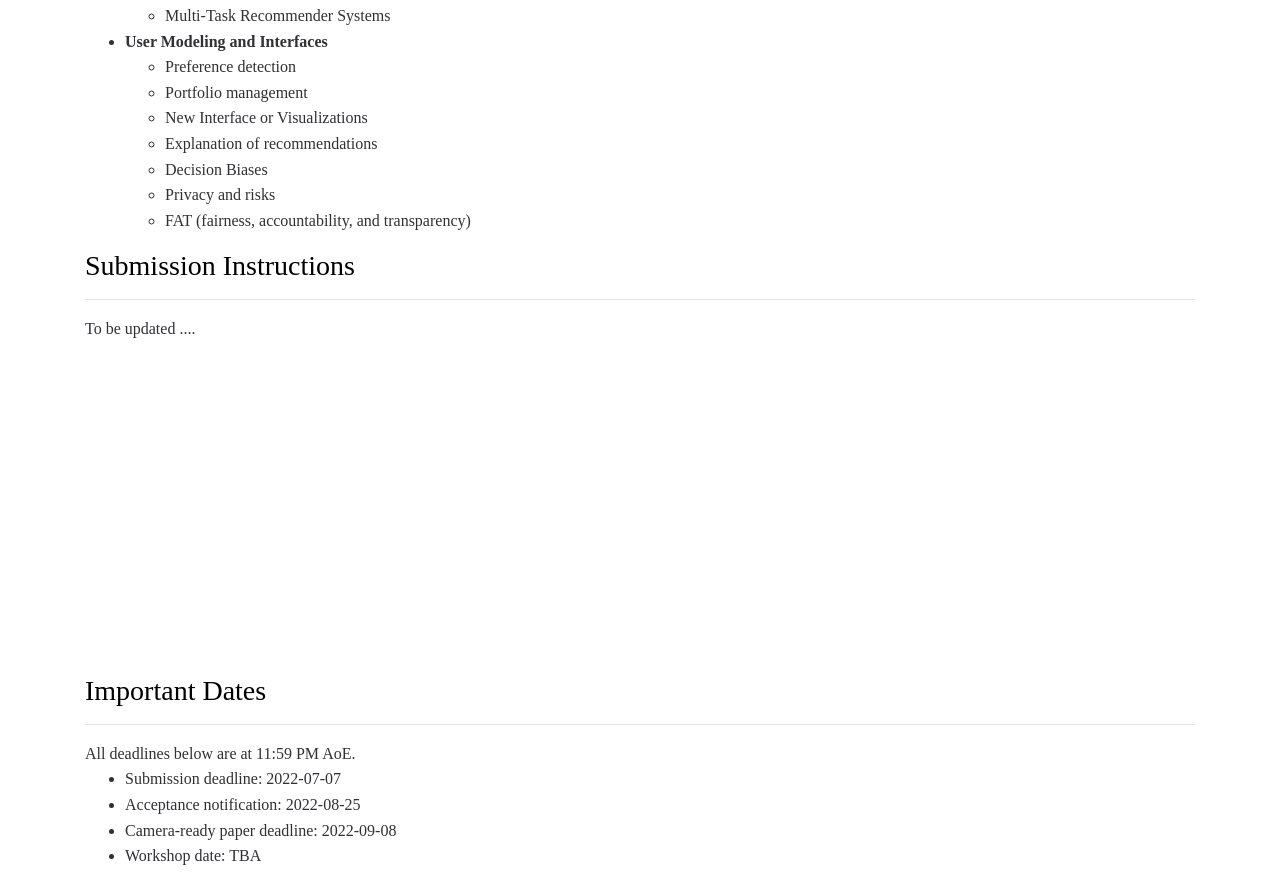
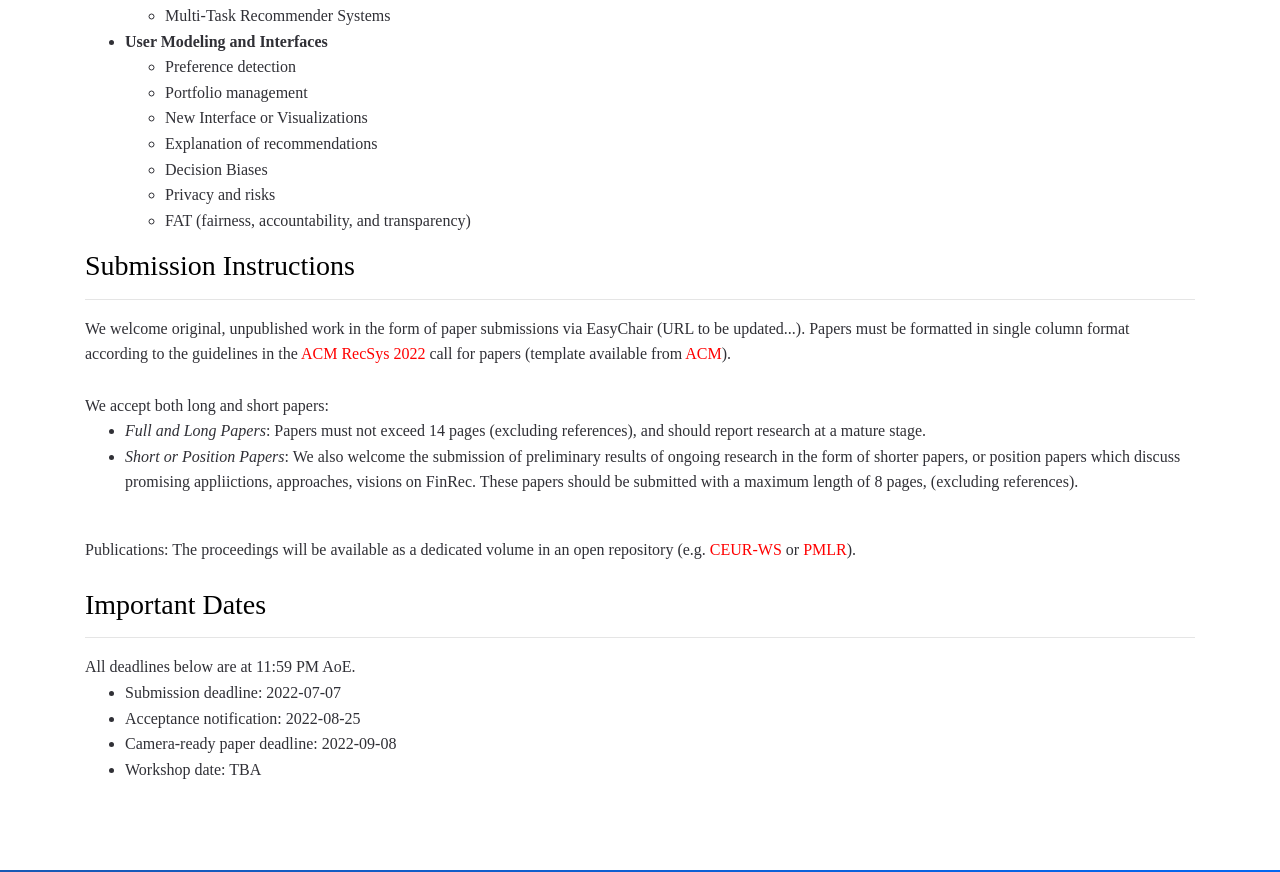
Before and after one commit to FinRecSys/finrecsys.github.io, a plain HTML site: page CFP.html in a window 1280 px wide. Shown: the part 1805-2677 px from the top of the page. Drawn offline with Linux system fonts and the light colour scheme.

Commit message:
Update CFP.html

```diff
--- a/CFP.html
+++ b/CFP.html
@@ -230,19 +230,21 @@
 
 
 				<h3>Submission Instructions</h3><hr>
-				To be updated ....
+				We welcome original, unpublished work in the form of paper submissions via EasyChair (URL to be updated...). Papers must be formatted in single column format according to the guidelines in the <a href="https://recsys.acm.org/recsys22/call/" target="_blank">ACM RecSys 2022</a> call for papers (template available from <a href="https://www.acm.org/publications/proceedings-template" target="_blank">ACM</a>).<br>
+
 				<br>
+
+				We accept both long and short papers:<br>
+				<ul>
+				<li>
+				<i>Full and Long Papers</i>:
+				Papers must not exceed 14 pages (excluding references), and should report research at a mature stage.</li>
+				<li><i>Short or Position Papers</i>:
+				We also welcome the submission of preliminary results of ongoing research in the form of shorter papers, or position papers which discuss promising appliictions, approaches, visions on FinRec. These papers should be submitted with a maximum length of 8 pages, (excluding references).
+				</li>
+				</ul>
 				<br>
-				<br>
-				<br>
-				<br>
-				<br>
-				<br>
-				<br>
-				<br>
-				<br>
-				<br>
-				<br>
+				Publications: The proceedings will be available as a dedicated volume in an open repository (e.g. <a href="http://ceur-ws.org/" target="_blank">CEUR-WS</a> or <a href="https://proceedings.mlr.press/" target="_blank">PMLR</a>).
 				<br>
 				<br>
 
```
